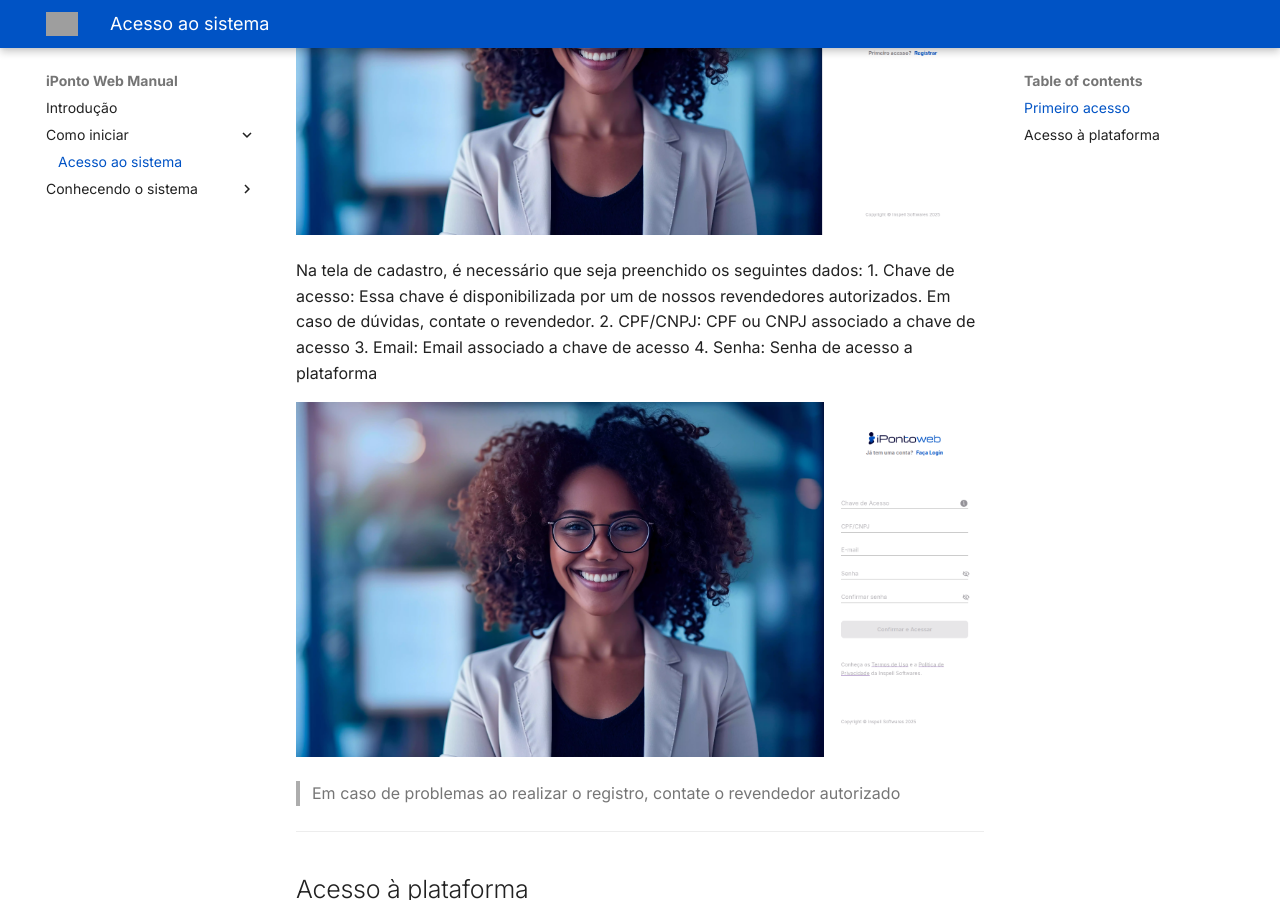
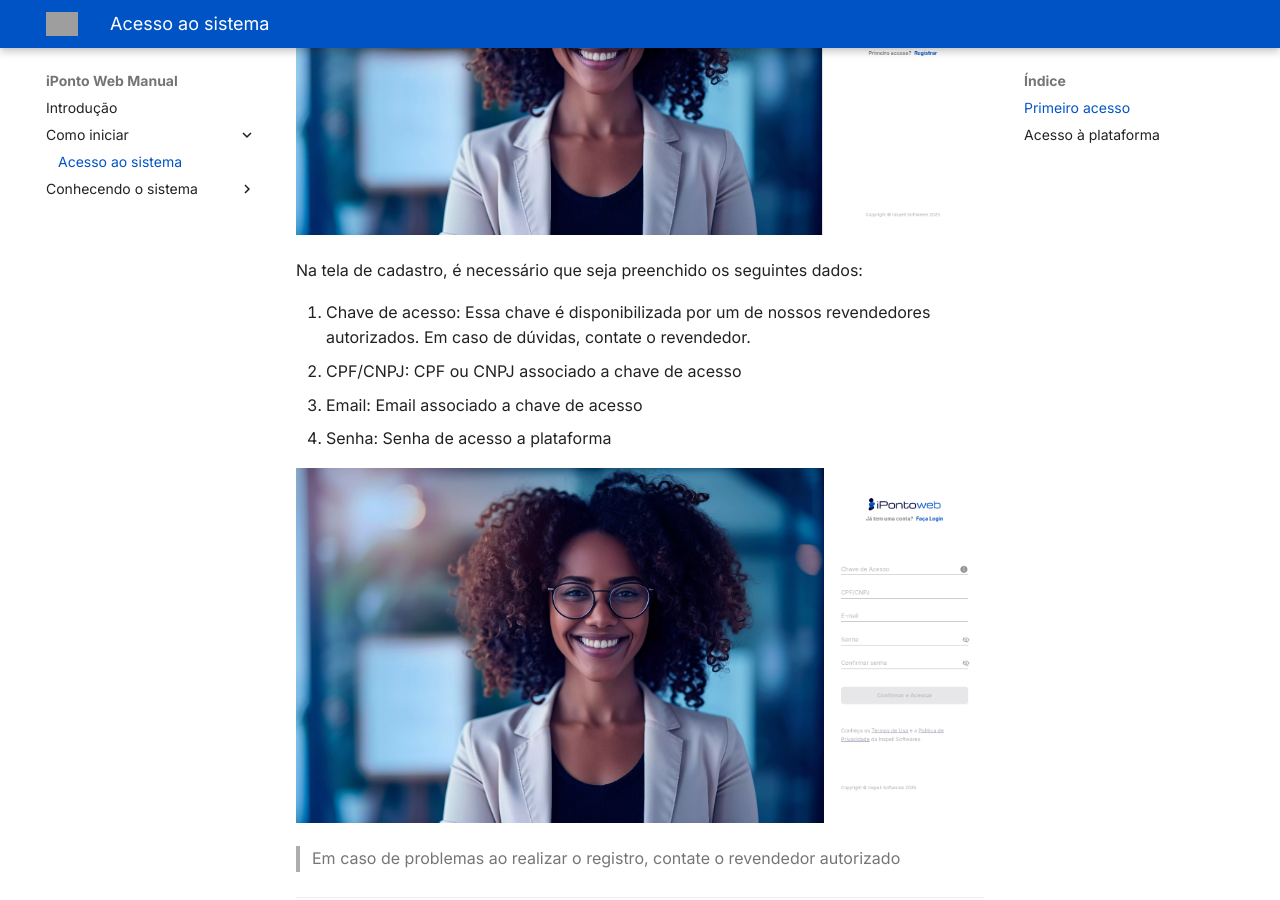
Before and after one commit to DiegoMCMartins/iponto-web-manual-validation, an MkDocs documentation site: the page built from docs/acesso-sistema.md, in a window 1280 px wide and 900 px high, scrolled down 420 px. Built offline with MkDocs 1.6.1 and Material for MkDocs 9.7.7, drawn with Linux system fonts in a browser that asks for light colours; part of the change alters nothing that is shown; grey boxes are pictures that could not be loaded.

Commit message:
feat: Ajustes na formatacao

```diff
--- a/docs/acesso-sistema.md
+++ b/docs/acesso-sistema.md
@@ -7,6 +7,7 @@ Para realizar o primeiro acesso na nossa plataforma, acesse https://ipontoweb.co
 ![Tela de login](images/tela-login.png)
 
 Na tela de cadastro, é necessário que seja preenchido os seguintes dados:
+
 1. Chave de acesso: Essa chave é disponibilizada por um de nossos revendedores autorizados. Em caso de dúvidas, contate o revendedor.
 2. CPF/CNPJ: CPF ou CNPJ associado a chave de acesso
 3. Email: Email associado a chave de acesso
--- a/mkdocs.yml
+++ b/mkdocs.yml
@@ -12,12 +12,16 @@ nav:
 theme:
   name: material
   favicon: media/favicon.ico
+  language: pt-BR
   logo: https://inspell.com.br/imagens/logo_inspell.png
   palette:
     primary: custom
   font:
     text: Inter
+  features:
+    - navigation.top
 extra:
+  version: 0.0.20i
   generator: false
 extra_css:
   - stylesheets/extra.css
```
Also changed, not shown: docs/introducao-dashboard.md (+1 -0 lines).
